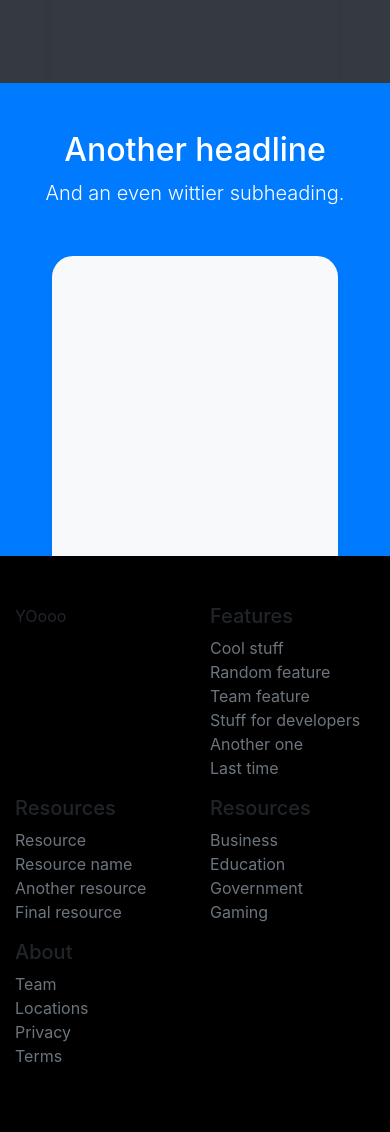
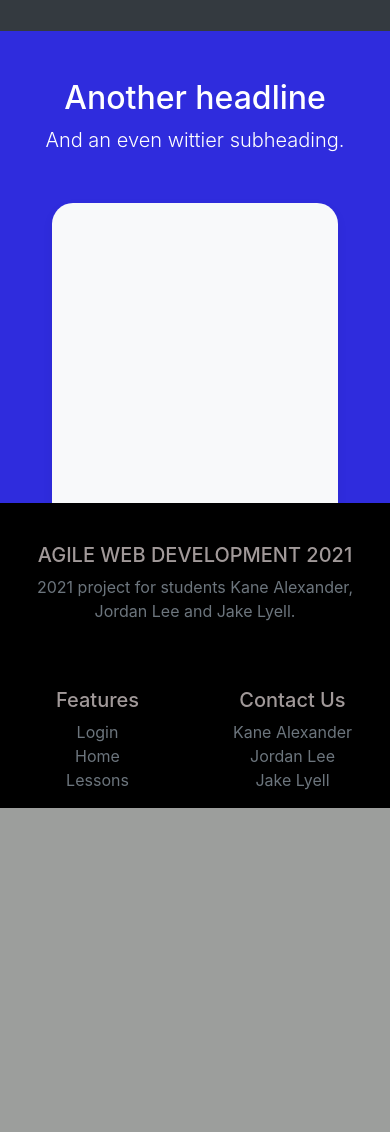
Before and after one commit to JakeL1001/pokertutorial, a Flask app: template pokerapp/templates/pokerlanding.html in a window 390 px wide. Shown: the part 1727-2859 px from the top of the page. After the commit the page ends 2535 px from the top, so only its background shows below. Run offline with Flask 2, Linux system fonts and the light colour scheme; the template is opened without the code that fills it, so the values that code supplies are empty; some libraries are stand-ins or nearby versions.

Commit message:
base page and footer

```diff
--- a/pokerapp/templates/pokerlanding.html
+++ b/pokerapp/templates/pokerlanding.html
@@ -1,19 +1,25 @@
 <!DOCTYPE html>
-<!-- saved from url=(0051)https://getbootstrap.com/docs/4.0/examples/product/ -->
 <html lang="en"><head><meta http-equiv="Content-Type" content="text/html; charset=UTF-8">
 
     <meta name="viewport" content="width=device-width, initial-scale=1, shrink-to-fit=no">
     <meta name="description" content="">
     <meta name="author" content="">
+
     <style>
       .background-image{
 
-      background-image: url(https://image.freepik.com/free-photo/close-up-casino-chips-stack-green-poker-table_23-2147937911.jpg);
+      background-image: url("homephoto.PNG");
+      /* https://image.freepik.com/free-photo/close-up-casino-chips-stack-green-poker-table_23-2147937911.jpg   */
       background-repeat: no-repeat;
-      background-position: 100% 9%;
+      background-position: 100% 100%;
+      }
 
+      .responsive {
+      width: 100%;
+      height: auto;
+      }
 
-    }</style>
+    </style>
 
     <title>Product example for Bootstrap</title>
 
@@ -24,6 +30,9 @@
 
     <!-- Custom CSS for this template -->
     <link href="pokerlanding.css" rel="stylesheet">
+
+
+
   </head>
 
   <body style= "background-color: black">
@@ -67,11 +76,11 @@
 
 
     <div class="position-relative overflow-hidden p-3 text-center ">
-      <div class="background-image">
+      <div class="background-image responsive">
       <div class="col-md-5 p-lg-5 mx-auto">
         <h1 class="display-4 font-weight-normal header-main" >Learn Poker</h1>
         <p class="lead font-weight-normal subtitle-text">Poker done simply. Learn the starting hands and basics of poker in under 10 minutes, click below to begin.</p>
-        <a class="btn btn-outline-secondary" href="www.google.com">Take Lesson One</a>
+        <a class="btn btn-outline-secondary" href="www.TODO.com">Take Lesson One</a>
       </div>
       </div>
     </div>
@@ -81,20 +90,21 @@
 
     <div class="d-md-flex flex-md-equal w-100 my-md-3 pl-md-3">
 
-      <div class="bg-success mr-md-3 pt-3 px-3 pt-md-5 px-md-5 text-center text-white overflow-hidden">
+      <div style="background-color: rgb(51, 153, 56);" class="mr-md-3 pt-3 px-3 pt-md-5 px-md-5 text-center text-white overflow-hidden">
+
         <div class="my-3 py-3">
           <h2 class="display-5">The Suits</h2>
-          <p class="lead">Learn the difference between spades, diamonds, clubs and hearts.</p>
-          <img src= "https://gamek.mediacdn.vn/133514250583805952/2020/12/6/photo-1-16072288888212085984101.png"></img>
+          <p class="lead">Learn the difference between spades, diamonds, clubs and hearts. <br><br></p>
+          <img src= "https://www.pngpix.com/wp-content/uploads/2016/11/PNGPIX-COM-Playing-Card-Symbols-PNG-Transparent-Image.png" alt="4 suits" onclick = "TODO" class="responsive"></img>
         </div>
       </div>
 
       <div class="bg-light mr-md-3 pt-3 px-3 pt-md-5 px-md-5 text-center overflow-hidden">
         <div class="my-3 p-3">
-          <h2 class="display-5">Another headline</h2>
-          <p class="lead">And an even wittier subheading.</p>
+          <h2 class="display-5">Challenge Yourself</h2>
+          <p class="lead">See where you rank against other players with our results page.</p>
+          <img src = "https://upload.wikimedia.org/wikipedia/commons/thumb/8/8c/Standard_deviation_diagram.svg/1280px-Standard_deviation_diagram.svg.png" alt = "distibution graph" onclick = "TODO" class = "responsive"></img>
         </div>
-        <div class="bg-dark box-shadow mx-auto" style="width: 80%; height: 300px; border-radius: 21px 21px 0 0;"></div>
       </div>
     </div>
 
@@ -102,15 +112,15 @@
 
     <div class="d-md-flex flex-md-equal w-100 my-md-3 pl-md-3">
 
-      <div class="bg-dark mr-md-3 pt-3 px-3 pt-md-5 px-md-5 text-center overflow-hidden">
+      <div class="bg-dark mr-md-3 pt-3 px-3 pt-md-5 px-md-5 text-center text-white overflow-hidden">
         <div class="my-3 p-3">
-          <h2 class="display-5">Another headline</h2>
-          <p class="lead">And an even wittier subheading.</p>
+          <h2 class="display-5">The Game</h2>
+          <p class="lead">Learn how the game of Texas no limit holdem is played</p>
+        <img src = "https://1ednx3tnfmz1xmk99kw15ns1-wpengine.netdna-ssl.com/wp-content/uploads/2019/05/flop-turn-river.png" alt = "poker, flop turn and river" onclick = "TODO" class = "responsive"></img>
         </div>
-        <div class="bg-dark box-shadow mx-auto" style="width: 80%; height: 300px; border-radius: 21px 21px 0 0;"></div>
         </div>
 
-      <div class="bg-primary mr-md-3 pt-3 px-3 pt-md-5 px-md-5 text-center text-white overflow-hidden">
+      <div  style="background-color: rgb(47, 44, 221);" class="mr-md-3 pt-3 px-3 pt-md-5 px-md-5 text-center text-white overflow-hidden">
         <div class="my-3 py-3">
           <h2 class="display-5">Another headline</h2>
           <p class="lead">And an even wittier subheading.</p>
@@ -120,50 +130,46 @@
     </div>
 
 
-    <footer class="container py-5">
+
+
+
+
+
+    <footer class="page-footer font-small pt-4">
+
+      <div class="container-fluid text-center text-md-left">
+
         <div class="row">
-        <div class="col-6 col-md">
-          <p> YOooo</p>
+
+          <div style = "color:rgb(161, 153, 153);" class="col-md-6 mt-md-0 mt-3">
+            <h5 class="text-uppercase">Agile Web Development 2021</h5>
+            <p class="text-muted">2021 project for students Kane Alexander, Jordan Lee and Jake Lyell.</p>
           </div>
-        <div class="col-6 col-md">
+
+          <hr class="clearfix w-100 d-md-none pb-3">
+
+          <div style = "color:rgb(161, 153, 153);"   class="col-6 col-md">
             <h5>Features</h5>
             <ul class="list-unstyled text-small">
-            <li><a class="text-muted" href="https://getbootstrap.com/docs/4.0/examples/product/#">Cool stuff</a></li>
-            <li><a class="text-muted" href="https://getbootstrap.com/docs/4.0/examples/product/#">Random feature</a></li>
-            <li><a class="text-muted" href="https://getbootstrap.com/docs/4.0/examples/product/#">Team feature</a></li>
-            <li><a class="text-muted" href="https://getbootstrap.com/docs/4.0/examples/product/#">Stuff for developers</a></li>
-            <li><a class="text-muted" href="https://getbootstrap.com/docs/4.0/examples/product/#">Another one</a></li>
-            <li><a class="text-muted" href="https://getbootstrap.com/docs/4.0/examples/product/#">Last time</a></li>
+              <li><a class="text-muted" href="TODO">Login</a></li>
+              <li><a class="text-muted" href="TODO">Home</a></li>
+              <li><a class="text-muted" href="TODO">Lessons</a></li>
             </ul>
           </div>
-        <div class="col-6 col-md">
-          <h5>Resources</h5>
+
+
+          <div style = "color:rgb(161, 153, 153);" class="col-6 col-md">
+            <h5>Contact Us</h5>
             <ul class="list-unstyled text-small">
-            <li><a class="text-muted" href="https://getbootstrap.com/docs/4.0/examples/product/#">Resource</a></li>
-            <li><a class="text-muted" href="https://getbootstrap.com/docs/4.0/examples/product/#">Resource name</a></li>
-            <li><a class="text-muted" href="https://getbootstrap.com/docs/4.0/examples/product/#">Another resource</a></li>
-            <li><a class="text-muted" href="https://getbootstrap.com/docs/4.0/examples/product/#">Final resource</a></li>
+            <li><a class="text-muted" href="mailto: 22710428@student.uwa.edu.au">Kane Alexander</a></li>
+            <li><a class="text-muted" href="mailto: 22705507@student.uwa.edu.au">Jordan Lee</a></li>
+            <li><a class="text-muted" href="mailto: 22704832@student.uwa.edu.au">Jake Lyell</a></li>
           </ul>
+
           </div>
-        <div class="col-6 col-md">
-          <h5>Resources</h5>
-          <ul class="list-unstyled text-small">
-            <li><a class="text-muted" href="https://getbootstrap.com/docs/4.0/examples/product/#">Business</a></li>
-            <li><a class="text-muted" href="https://getbootstrap.com/docs/4.0/examples/product/#">Education</a></li>
-            <li><a class="text-muted" href="https://getbootstrap.com/docs/4.0/examples/product/#">Government</a></li>
-            <li><a class="text-muted" href="https://getbootstrap.com/docs/4.0/examples/product/#">Gaming</a></li>
-          </ul>
-        </div>
-        <div class="col-6 col-md">
-          <h5>About</h5>
-          <ul class="list-unstyled text-small">
-            <li><a class="text-muted" href="https://getbootstrap.com/docs/4.0/examples/product/#">Team</a></li>
-            <li><a class="text-muted" href="https://getbootstrap.com/docs/4.0/examples/product/#">Locations</a></li>
-            <li><a class="text-muted" href="https://getbootstrap.com/docs/4.0/examples/product/#">Privacy</a></li>
-            <li><a class="text-muted" href="https://getbootstrap.com/docs/4.0/examples/product/#">Terms</a></li>
-          </ul>
         </div>
       </div>
     </footer>
 
+
 </body></html>
```
Also changed, not shown: pokerapp/templates/homephoto.png (added). Lines whose indentation alone changed are shown as unchanged.
